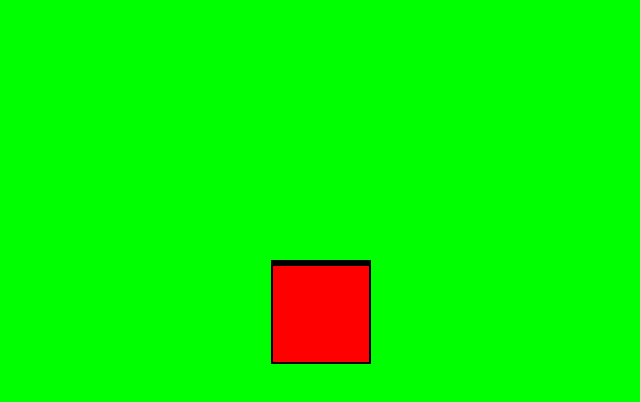
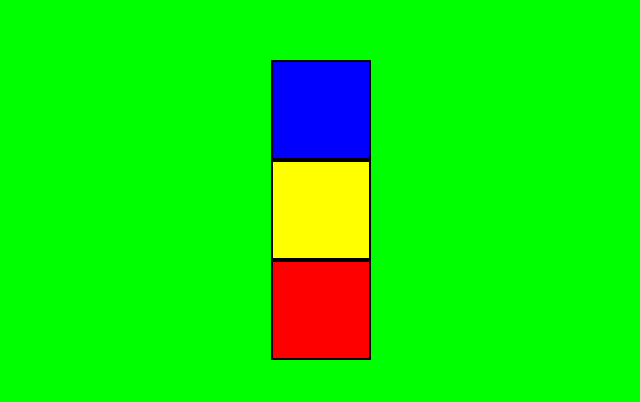
Before and after one commit to agenta2015-eng/jd7f, a plain HTML site: page index.html in a window 1280 px wide. Shown: the part 190-592 px from the top of the page, without its empty margins (319-959 px from the left). Drawn offline with Linux system fonts and the light colour scheme.

Commit message:
Update index.html

```diff
--- a/index.html
+++ b/index.html
@@ -12,39 +12,32 @@
             display: flex;
             justify-content: center;
             align-items: center;
-            height: 100vh;
+            height: 100vh; /* Brauzer ekranining butun bo'yi */
         }
 
         .container {
             display: flex;
-            flex-direction: column;
+            flex-direction: column-reverse; /* Elementlarni teskari tartibda joylashtirish */
             align-items: center;
-            position: relative;
         }
 
         .cube {
             width: 100px;
             height: 100px;
             border: 2px solid black;
-            box-sizing: border-box;
-            position: relative;
+            box-sizing: border-box; /* Chegara o'lchamga kiradi */
         }
 
         .red {
             background-color: red;
-            z-index: 3;
-            top: 204px; /* Sariq kub ustida turishi uchun */
         }
 
         .yellow {
             background-color: yellow;
-            z-index: 2;
-            top: 102px; /* Ko'k kub ustida turishi uchun */
         }
 
         .blue {
             background-color: blue;
-            z-index: 1;
         }
     </style>
 </head>
```
